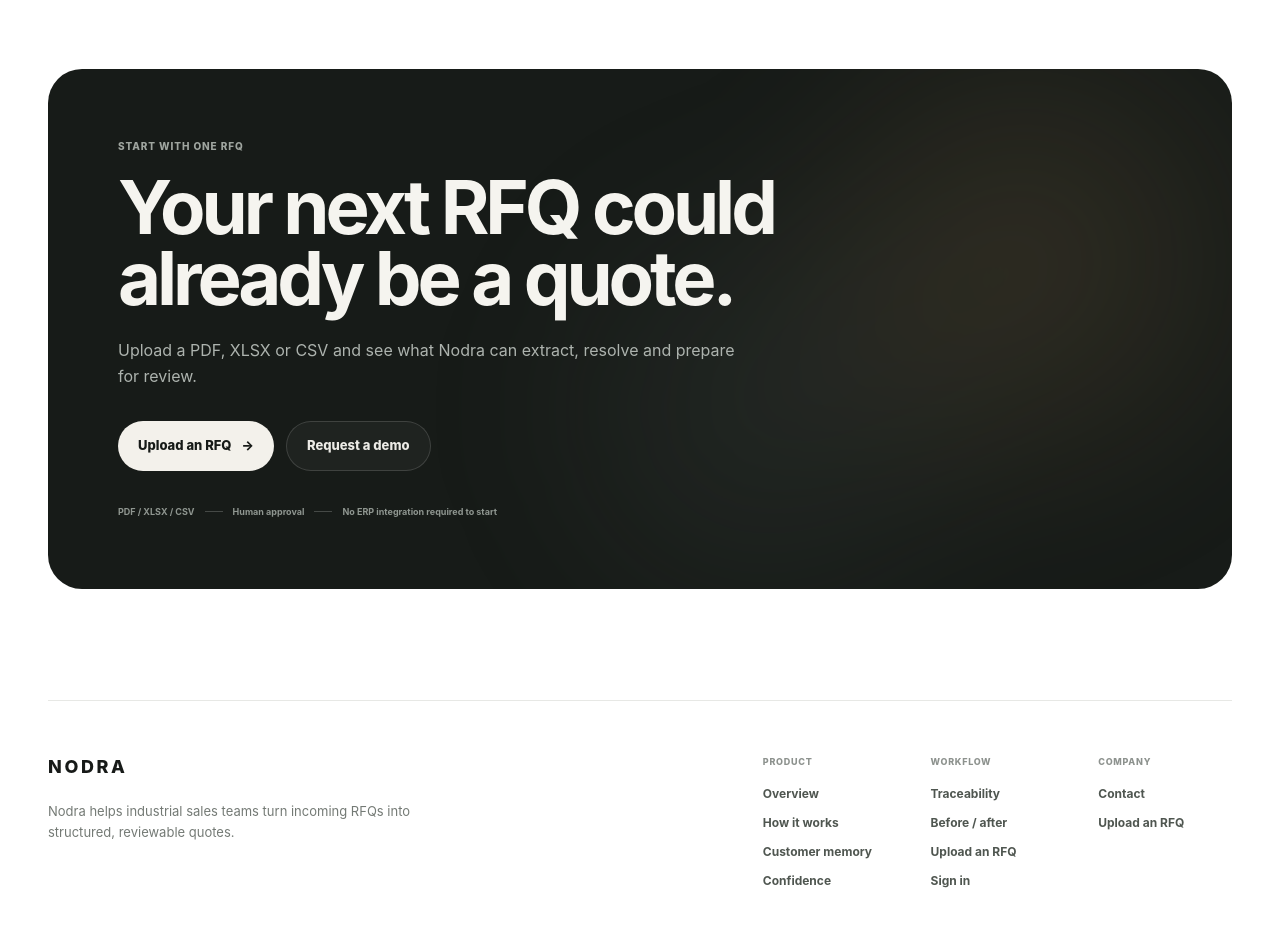
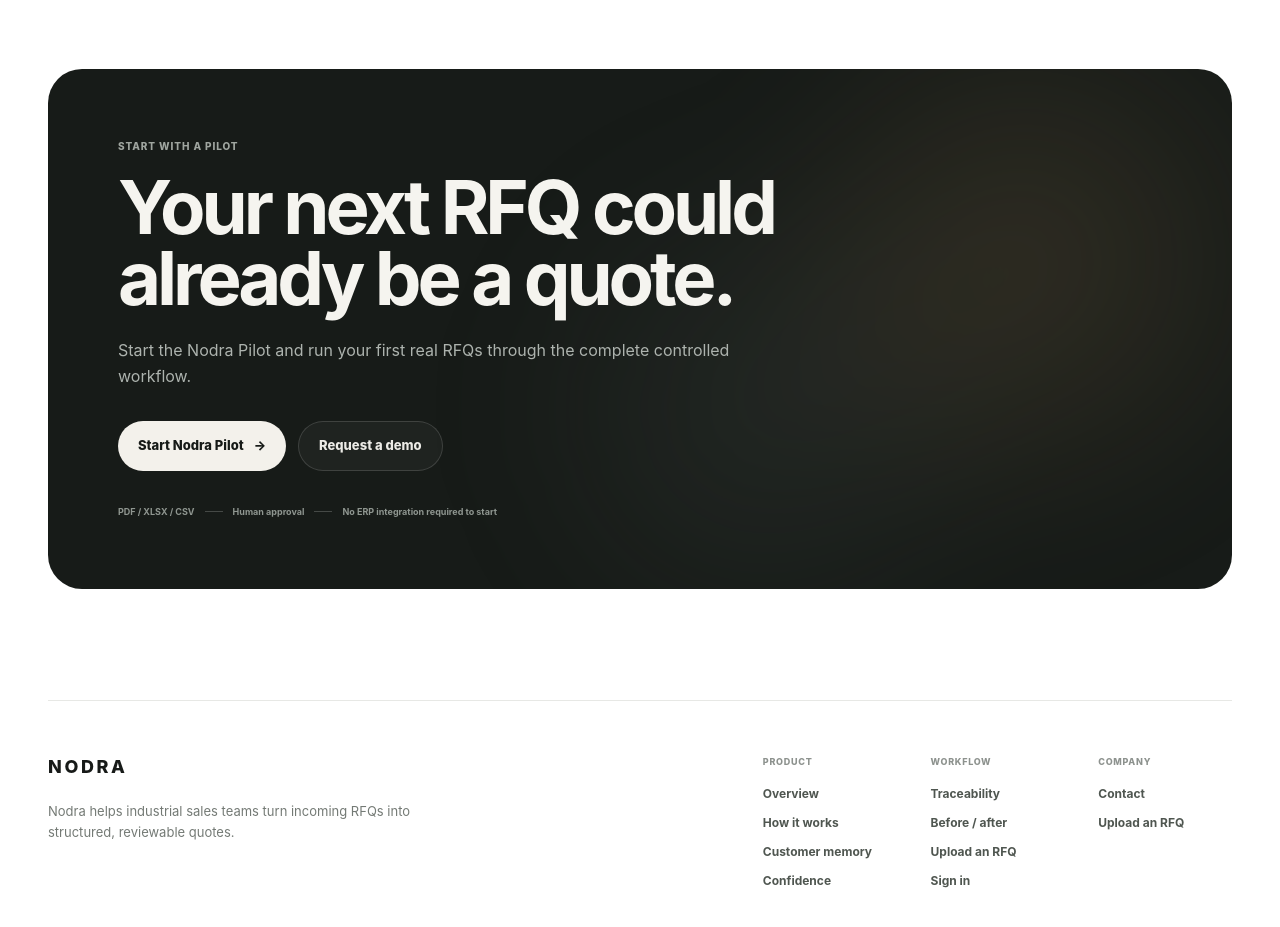
Before and after one commit to miromnb-coder/Rivora, a Next.js app: page / in a window 1280 px wide. Shown: the part 8520-9447 px from the top of the page. Built offline with nearby package versions, Linux system fonts and the light colour scheme; no server answers.

Commit message:
Align final CTA with invite-only pilot flow

```diff
--- a/components/marketing/HomepageV2Sections.tsx
+++ b/components/marketing/HomepageV2Sections.tsx
@@ -350,14 +350,14 @@ export function FinalCtaV2({ locale }: { locale: Locale }) {
       <div className="final-cta-v2-card">
         <div className="final-cta-v2-shader" aria-hidden="true" />
         <div className="final-cta-v2-content">
-          <SectionLabel>{fi ? "Aloita yhdellä tarjouspyynnöllä" : "Start with one RFQ"}</SectionLabel>
+          <SectionLabel>{fi ? "Aloita pilotilla" : "Start with a pilot"}</SectionLabel>
           <h2>{fi ? "Seuraava tarjouspyyntösi voisi olla jo lähes valmis tarjous." : "Your next RFQ could already be a quote."}</h2>
-          <p>{fi ? "Lataa PDF, XLSX tai CSV ja katso, mitä Nodra voi poimia, ratkaista ja valmistella tarkistukseen." : "Upload a PDF, XLSX or CSV and see what Nodra can extract, resolve and prepare for review."}</p>
+          <p>{fi ? "Aloita Nodra Pilot ja vie ensimmäiset oikeat tarjouspyyntösi hallitusti koko työnkulun läpi." : "Start the Nodra Pilot and run your first real RFQs through the complete controlled workflow."}</p>
 
           <div className="final-cta-v2-actions">
-            <Link href="/app/upload" className="final-cta-v2-primary">
-              {fi ? "Lataa tarjouspyyntö" : "Upload an RFQ"} <span aria-hidden="true">→</span>
-            </Link>
+            <a href="#pricing" className="final-cta-v2-primary">
+              {fi ? "Aloita Nodra Pilot" : "Start Nodra Pilot"} <span aria-hidden="true">→</span>
+            </a>
             <a href="#demo" className="final-cta-v2-secondary">
               {fi ? "Pyydä demo" : "Request a demo"}
             </a>
```
